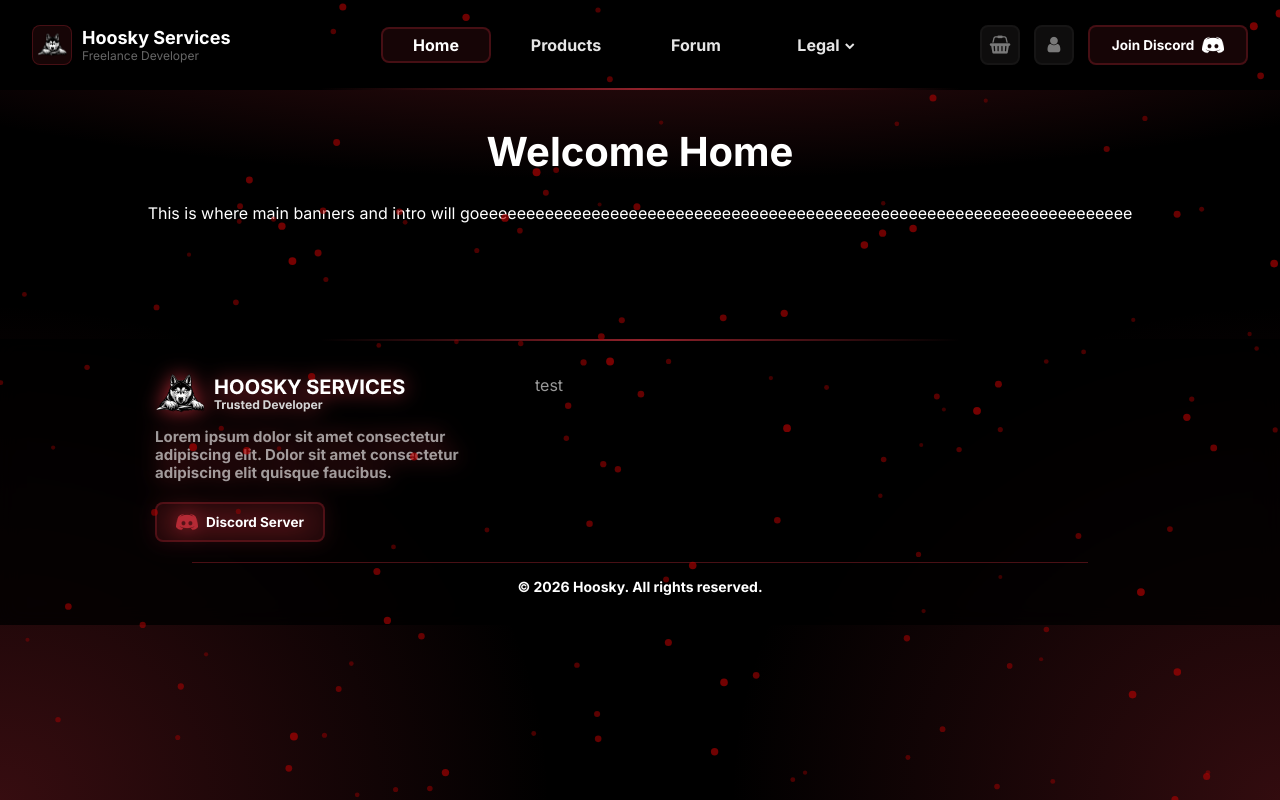
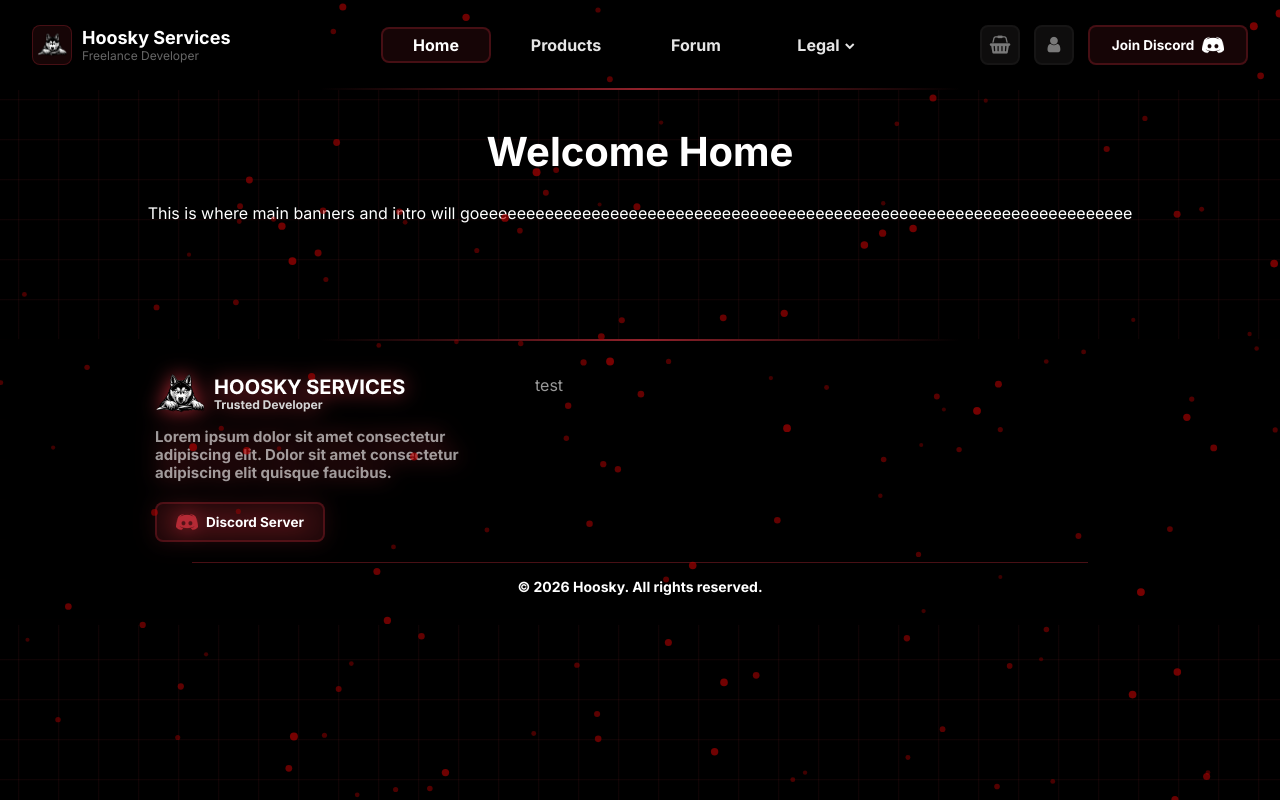
Before and after one commit to hooskyfivem/PortfolioSite, a React (Vite) app in the folder web/: page / in a window 1280 px wide. Built offline with nearby package versions, Linux system fonts and the light colour scheme.

Commit message:
More changes

```diff
--- a/web/src/App.css
+++ b/web/src/App.css
@@ -173,44 +173,85 @@ html, body {
 }
 
 /* MAIN BACKGROUND */
+
+@keyframes scrollgrid {
+  from { background-position: 0 0; }
+  to { background-position: 40px 40px; }
+}
+
+@keyframes blink {
+  0%, 100% { opacity: 0; transform: translate(-50%, -50%) scale(0); }
+  50% { opacity: 1; transform: translate(-50%, -50%) scale(1); }
+}
+
 .bg-black-red {
   min-height: 100vh;
   width: 100%;
-  background-color: #000;
-  background:
-    radial-gradient(
-      1500px 300px at 50% 0%,
-      rgba(181, 42, 53, 0.35),
-      transparent 60%
-    ),
-    radial-gradient(
-      1000px 900px at 0% 100%,
-      rgba(181, 42, 53, 0.30),
-      transparent 55%
-    ),
-    radial-gradient(
-      1000px 900px at 100% 100%,
-      rgba(181, 42, 53, 0.28),
-      transparent 55%
-    ),
-    linear-gradient(
-      180deg,
-      #000 90%,
-      #000 100%
-    );
+  background-color: #000000;
+  position: relative;
+  overflow: hidden;
+  /* Grid Lines */
+  /* background-image:
+    repeating-linear-gradient(0deg, transparent, transparent 39px, rgba(181,42,53,0.07) 39px, rgba(181,42,53,0.07) 40px),
+    repeating-linear-gradient(90deg, transparent, transparent 39px, rgba(181,42,53,0.07) 39px, rgba(181,42,53,0.07) 40px),
+    radial-gradient(ellipse 70% 50% at 50% 0%, rgba(181,42,53,0.35) 0%, transparent 65%),
+    radial-gradient(ellipse 40% 40% at 0% 100%, rgba(181,42,53,0.2) 0%, transparent 55%),
+    radial-gradient(ellipse 40% 40% at 100% 100%, rgba(181,42,53,0.2) 0%, transparent 55%); */
+
+  /* Conic Sweep */
+  /* background-image:
+    conic-gradient(from 180deg at 50% 120%, rgba(181,42,53,0.6) 0deg, transparent 60deg, transparent 300deg, rgba(181,42,53,0.6) 360deg),
+    radial-gradient(ellipse 80% 40% at 50% 100%, rgba(100,10,20,0.8) 0%, transparent 60%),
+    linear-gradient(180deg, #000 30%, #0a0000 100%); */
+
+  /* Dots */
+    /* background-image:
+    radial-gradient(ellipse 70% 50% at 50% 0%, rgba(181,42,53,0.35) 0%, transparent 60%),
+    radial-gradient(circle 1px at center, rgba(181,42,53,0.5) 1px, transparent 1px);
+  background-size: 100% 100%, 24px 24px; */
+
+  background-image:
+    repeating-linear-gradient(0deg, transparent, transparent 39px, rgba(181,42,53,0.1) 39px, rgba(181,42,53,0.1) 40px),
+    repeating-linear-gradient(90deg, transparent, transparent 39px, rgba(181,42,53,0.1) 39px, rgba(181,42,53,0.1) 40px);
+  animation: scrollgrid 1s linear infinite;
 }
 
 .bg-black-red::before {
   content: "";
   position: absolute;
   inset: 0;
-
   /* background-image: url('/Bg2.png'); */
   background-size: cover;
   background-position: center;
   opacity: 0.5;
   /* filter: grayscale(100%) contrast(120%); */
   pointer-events: none;
+}
+
+.orbit-wrapper {
+  position: fixed;
+  top: 50%;
+  left: 50%;
+  width: 0;
+  height: 0;
+  z-index: 0;
+  pointer-events: none;
+}
+
+.orb-dot {
+  position: absolute;
+  border-radius: 50%;
+  background: rgba(181,42,53,0.7);
+}
+
+.ring {
+  position: fixed;
+  top: 50%;
+  left: 50%;
+  border-radius: 50%;
+  border: 0.5px solid rgba(181,42,53,0.1);
+  pointer-events: none;
+  z-index: 0;
 }
 
 /* NAVBAR STYLING */
```
